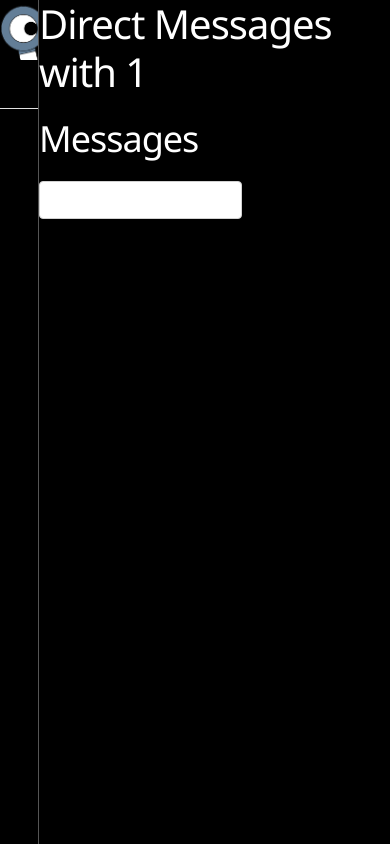
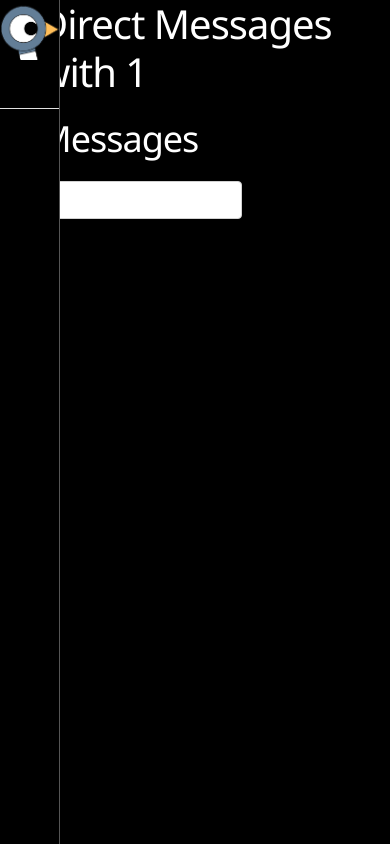
Before and after one commit to muddi900/Tweetor, a Flask app: page /dm/1 in a window 390 px wide. Run offline with Flask 3, Linux system fonts and the light colour scheme; the visitor is signed in with stand-in values (Sample User, id 1); data that the repository does not hold is empty; some libraries are stand-ins or nearby versions.

Commit message:
Kinda better on mobile.

```diff
--- a/templates/layout.html
+++ b/templates/layout.html
@@ -20,7 +20,7 @@
   </script>
 </head>
 <body>
-  <div class="w3-sidebar w3-black w3-bar-block" style="width:10%;border-right: 1px solid #555;">
+  <div class="w3-sidebar w3-black w3-bar-block" style="width:10%;border-right: 1px solid #555;min-width: 60px;">
     <div class="logo">
       <a href="/">
         <img src="{{ url_for('static', filename='logo.png') }}" alt="fliter Logo">
@@ -46,7 +46,7 @@
       {% endif %}
     </div>
   </div>
-  <main style="margin-left:10%;">
+  <main style="margin-left:10%;position:fixed;">
     {% block body %}
 
     {% endblock %}
```
